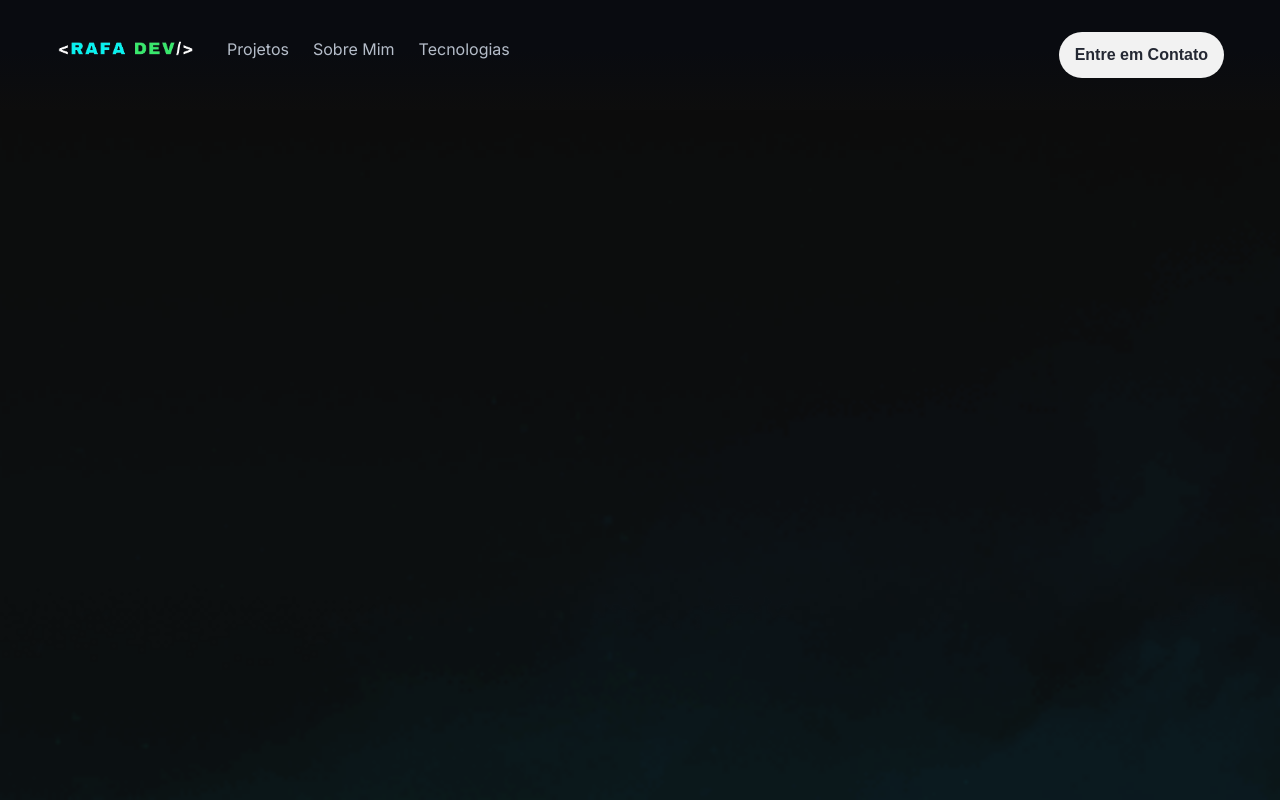
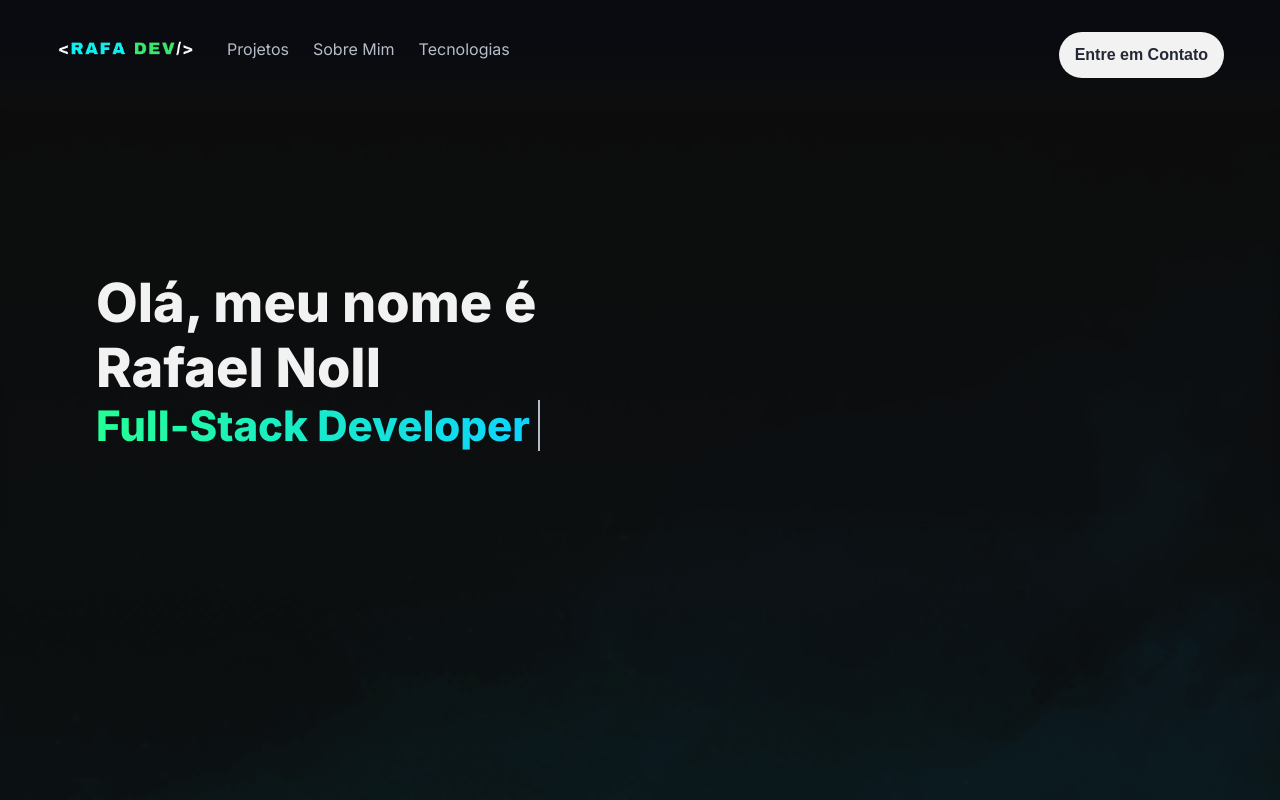
Before and after one commit to Rafaelnoll/Portifolio, a React (Vite) app: page / in a window 1280 px wide. Built offline with nearby package versions, Linux system fonts and the light colour scheme.

Commit message:
Style: Typing animation on header title

```diff
--- a/src/assets/styles/theme.ts
+++ b/src/assets/styles/theme.ts
@@ -6,11 +6,11 @@ export default {
     "dark-gray": "#242833",
     "black": "#0d0d0d",
     "dark": "#090b10",
-    "primary-blue": "#2CBDFB",
+    "primary-blue": "#0dd3ff",
     "secondary-blue": "#40cbf6",
     "primary-purple": "#764ABC",
     "secondary-purple": "#A160FC",
-    "primary-green": "#24FF95",
+    "primary-green": "#24ff96",
     "secondary-green": "#24CE85",
   }
 }
--- /dev/null
+++ b/src/components/TypeWriter/index.tsx
@@ -0,0 +1,33 @@
+import { useEffect, useState } from "react";
+import { TypingTextContainer } from "./styles";
+
+interface Props {
+  text: string;
+  msDelay?: number;
+  infinite?: boolean;
+}
+
+export default function TypeWriter({ text, msDelay = 150, infinite = false }:Props){
+  const [currentText, setCurrentText] = useState('');
+  const [currentIndex, setCurrentIndex] = useState(0);
+
+  useEffect(() => {
+    if(currentIndex < text.length){
+      const timeout = setTimeout(() => {
+        setCurrentText(prevState => prevState + text[currentIndex]);
+        setCurrentIndex(prevIndex => prevIndex + 1);
+      }, msDelay);
+
+      return () => clearTimeout(timeout);
+    } else if(infinite){
+      setCurrentIndex(0);
+      setCurrentText('')
+    }
+  },[currentIndex, text, msDelay, infinite]);
+
+  return (
+    <TypingTextContainer>
+      <span>{currentText}</span>
+    </TypingTextContainer>
+  );
+}
--- /dev/null
+++ b/src/components/TypeWriter/styles.ts
@@ -0,0 +1,19 @@
+import styled, { keyframes } from "styled-components";
+
+const typingAnimation = keyframes`
+  from { border-color: ${({theme}) => theme.colors.gray}; }
+  50% { border-color: transparent }
+  to { border-color: ${({theme}) => theme.colors.gray}; }
+`
+
+export const TypingTextContainer = styled.div`
+  display: flex;
+  align-items: center;
+  gap: 8px;
+
+  span {
+    border-right: 2px solid ${({theme}) => theme.colors["gray"]};
+    padding-right: 8px;
+    animation: ${typingAnimation} 1s step-end infinite;
+  }
+`;
--- a/src/pages/Homepage/index.tsx
+++ b/src/pages/Homepage/index.tsx
@@ -1,9 +1,22 @@
 import Navbar from "../../components/Navbar";
+import { HeaderContent } from "./styles";
+import TypeWriter from "../../components/TypeWriter";
 
 export default function Homepage(){
   return (
     <header>
       <Navbar />
+      <HeaderContent>
+        <div className="header-title-container">
+          <div>
+            <h1>Olá, meu nome é</h1>
+          </div>
+          <h1>Rafael Noll</h1>
+          <h1 className="typing-text">
+            <TypeWriter text="Full-Stack Developer"/>
+          </h1>
+        </div>
+      </HeaderContent>
     </header>
   )
 }
--- /dev/null
+++ b/src/pages/Homepage/styles.ts
@@ -0,0 +1,21 @@
+import styled from "styled-components";
+
+export const HeaderContent = styled.div`
+    padding: 160px 96px 80px;
+
+    & > .header-title-container{
+      & h1 {
+        font-size: 54px;
+        color: ${({theme}) => theme.colors.light};
+        font-weight: 800;
+      }
+
+      & .typing-text span {
+        display: inline-block;
+        font-size: 42px;
+        background: ${({theme}) => `linear-gradient(90deg, ${theme.colors["primary-green"]}, 50% , ${theme.colors["primary-blue"]});`};
+        background-clip: text;
+        color: transparent;
+      }
+    }
+`;
```
